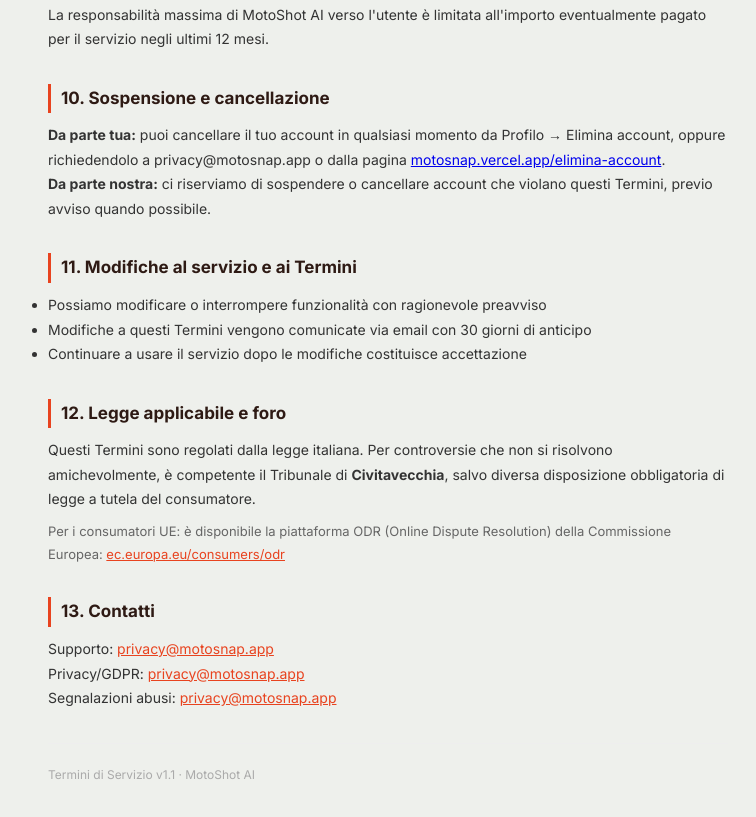
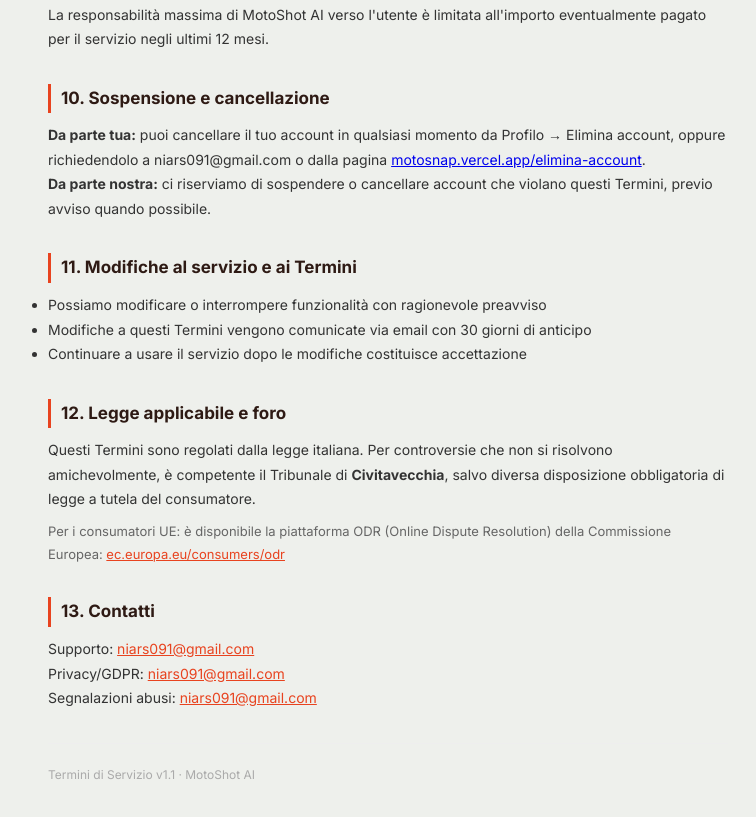
Before and after one commit to niars091-Vdn/motosnap, a Next.js app: page /terms in a window 1280 px wide. Shown: the part 2183-3000 px from the top of the page, without its empty margins (252-1008 px from the left). Built offline with nearby package versions, Linux system fonts and the light colour scheme.

Commit message:
Update page.tsx

```diff
--- a/app/terms/page.tsx
+++ b/app/terms/page.tsx
@@ -104,7 +104,7 @@
       </Section>
 
       <Section title="10. Sospensione e cancellazione">
-        <p><strong>Da parte tua:</strong> puoi cancellare il tuo account in qualsiasi momento da Profilo → Elimina account, oppure richiedendolo a privacy@motosnap.app o dalla pagina <a href="/elimina-account">motosnap.vercel.app/elimina-account</a>.</p>
+        <p><strong>Da parte tua:</strong> puoi cancellare il tuo account in qualsiasi momento da Profilo → Elimina account, oppure richiedendolo a niars091@gmail.com o dalla pagina <a href="/elimina-account">motosnap.vercel.app/elimina-account</a>.</p>
         <p><strong>Da parte nostra:</strong> ci riserviamo di sospendere o cancellare account che violano questi Termini, previo avviso quando possibile.</p>
       </Section>
 
@@ -123,9 +123,9 @@
 
       <Section title="13. Contatti">
         <p>
-          Supporto: <a href="mailto:privacy@motosnap.app" style={{ color:'#E8431F' }}>privacy@motosnap.app</a><br/>
-          Privacy/GDPR: <a href="mailto:privacy@motosnap.app" style={{ color:'#E8431F' }}>privacy@motosnap.app</a><br/>
-          Segnalazioni abusi: <a href="mailto:privacy@motosnap.app" style={{ color:'#E8431F' }}>privacy@motosnap.app</a>
+          Supporto: <a href="mailto:niars091@gmail.com" style={{ color:'#E8431F' }}>niars091@gmail.com</a><br/>
+          Privacy/GDPR: <a href="mailto:niars091@gmail.com" style={{ color:'#E8431F' }}>niars091@gmail.com</a><br/>
+          Segnalazioni abusi: <a href="mailto:niars091@gmail.com" style={{ color:'#E8431F' }}>niars091@gmail.com</a>
         </p>
       </Section>
 
```
